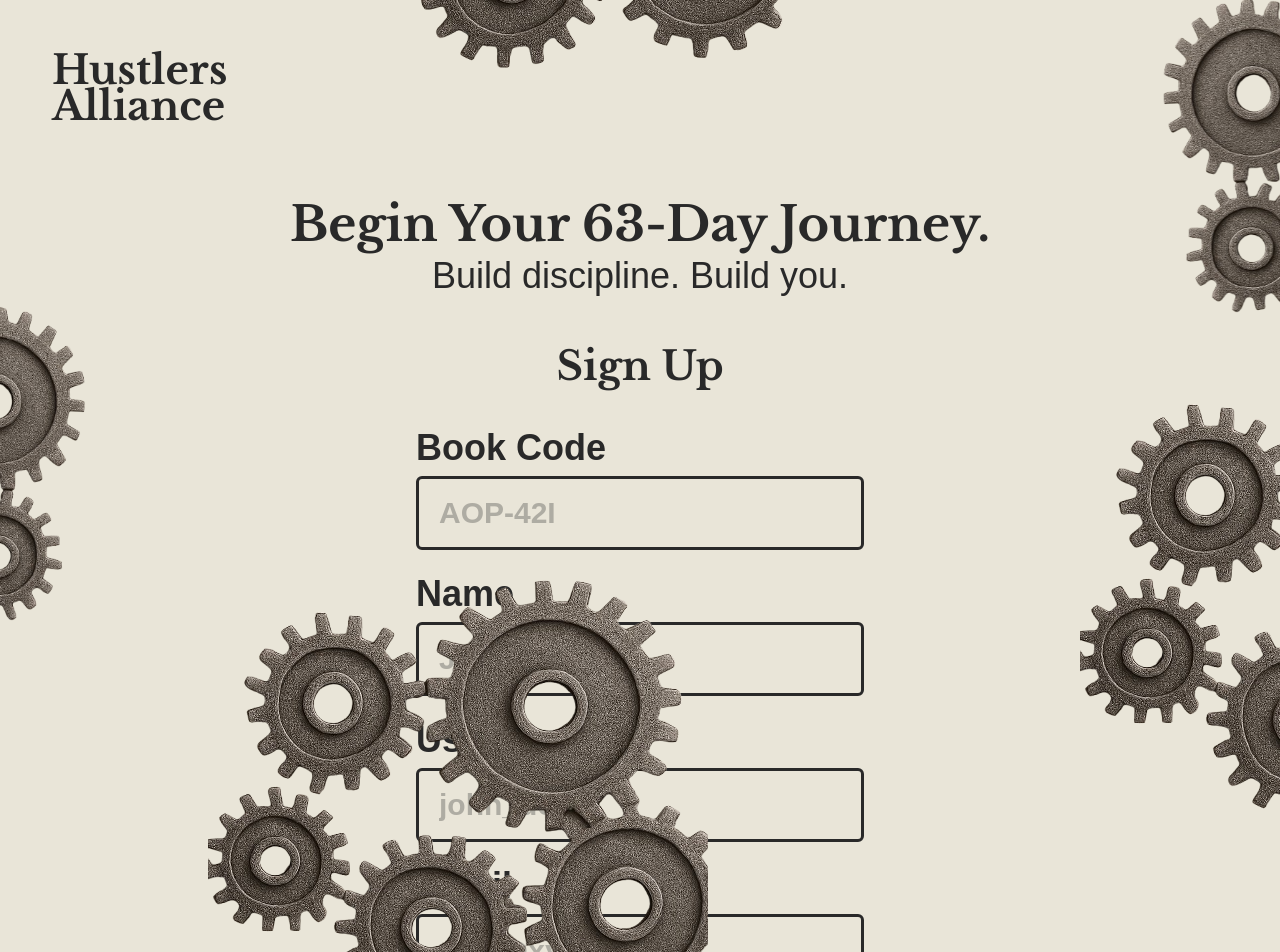
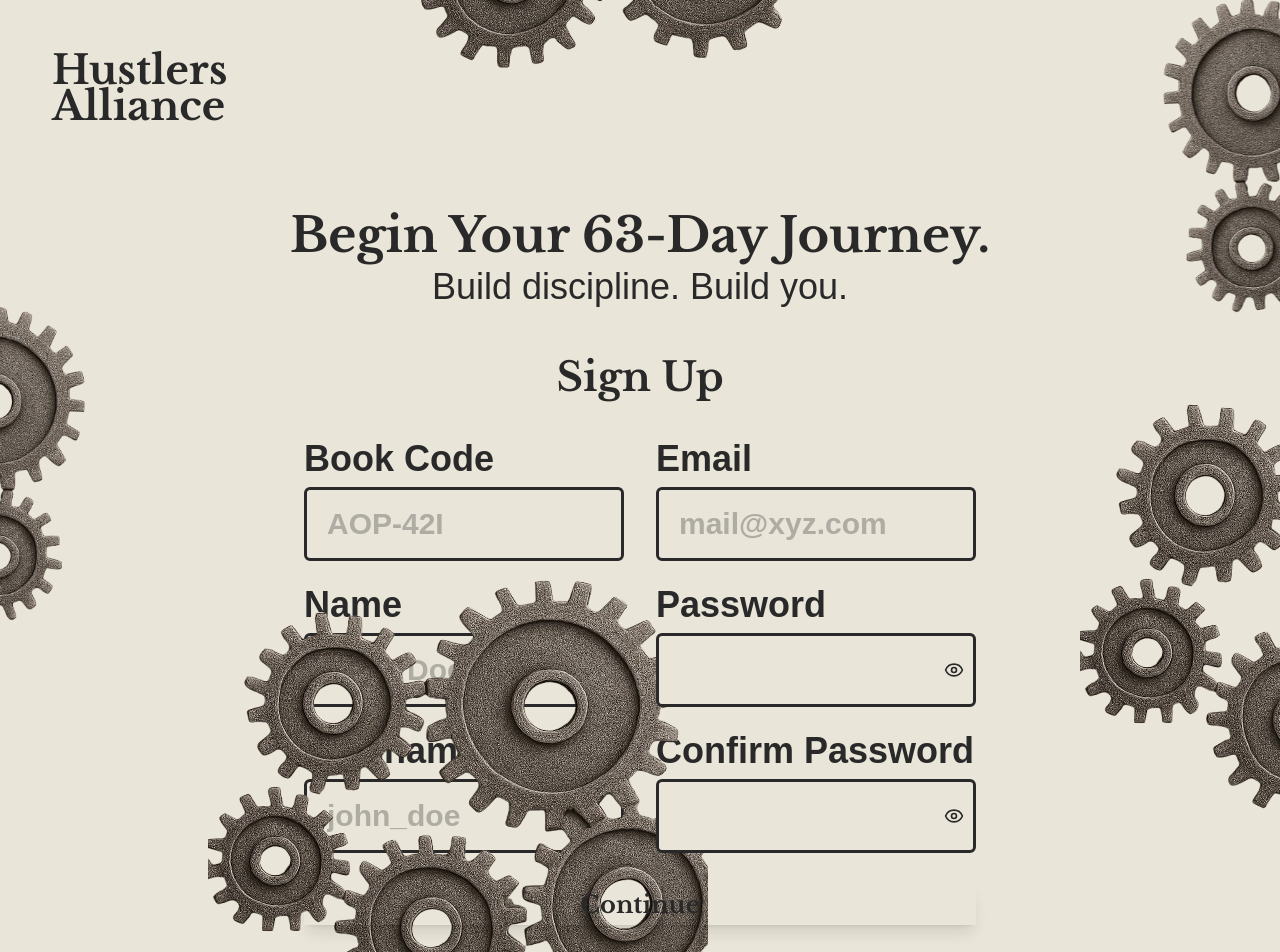
Before and after one commit to Harshal292004/hustlersalliance, a Next.js app: page /auth/sign-up in a window 1280 px wide. Shown: the top 952 px of the page. Built offline with nearby package versions, Linux system fonts and the light colour scheme; a web font is replaced by a local one.

Commit message:
Changed Signup design

```diff
--- a/app/dashboard/leaderboard/page.tsx
+++ b/app/dashboard/leaderboard/page.tsx
@@ -3,6 +3,7 @@ import {motion} from 'framer-motion';
 import { libre_caslon_display } from '@/lib/fonts';
 import Copyright from '@/components/Copyright';
 import { useSupabaseUser } from '@/lib/hooks/useSupabaseUser';
+
 type leader_user={
   name:string
   current_rank:number
--- a/components/auth/Sign-up-form.tsx
+++ b/components/auth/Sign-up-form.tsx
@@ -84,12 +84,14 @@ export function SignUpForm() {
 
       <form
         onSubmit={handleSubmit}
-        className="flex flex-col gap-8 w-[90%] max-w-md text-[#292929] dark:text-[#E9E5D8] mt-2"
+        className="flex flex-col gap-8 w-full max-w-2xl text-[#292929] dark:text-[#E9E5D8] mt-2"
       >
         <div className={`${libre_baskerville.className} text-center text-[40px]`}>
           Sign Up
         </div>
-        <div className="flex flex-col gap-6 mt-0">
+        <div className="grid grid-cols-1 md:grid-cols-2 gap-8">
+          {/* Left column */}
+          <div className="flex flex-col gap-6">
             <div>
               <label
                 htmlFor="bookCode"
@@ -141,6 +143,9 @@ export function SignUpForm() {
                 className={`${libre_caslon_display.className} font-bold w-full px-5 py-4 text-3xl border-[3px] bg-[#E9E5D8] dark:bg-[#292929] border-[#292929] dark:border-[#E9E5D8] rounded-md placeholder-[#292929]/30 dark:placeholder-[#E9E5D8]/30`}
               />
             </div>
+          </div>
+          {/* Right column */}
+          <div className="flex flex-col gap-6">
             <div>
               <label
                 htmlFor="email"
@@ -208,9 +213,10 @@ export function SignUpForm() {
                 </button>
               </div>
             </div>
+          </div>
+        </div>
 
-          {error && <p className="text-sm text-red-500">{error}</p>}
-
+        {error && <p className="text-sm text-red-500 text-center">{error}</p>}
         <Button
           className="w-full py-4 !text-2xl !font-semibold shadow-lg"
           variant="underline"
@@ -218,8 +224,6 @@ export function SignUpForm() {
         >
           {loading ? "Signing up..." : "Continue"}
         </Button>
-        </div>
-
         <div className={`${libre_caslon_display.className} text-center text-2xl`}>
           Already have an account?{" "}
           <Link href="/auth/login" className="font-medium underline">
```
Lines whose indentation alone changed are shown as unchanged.
